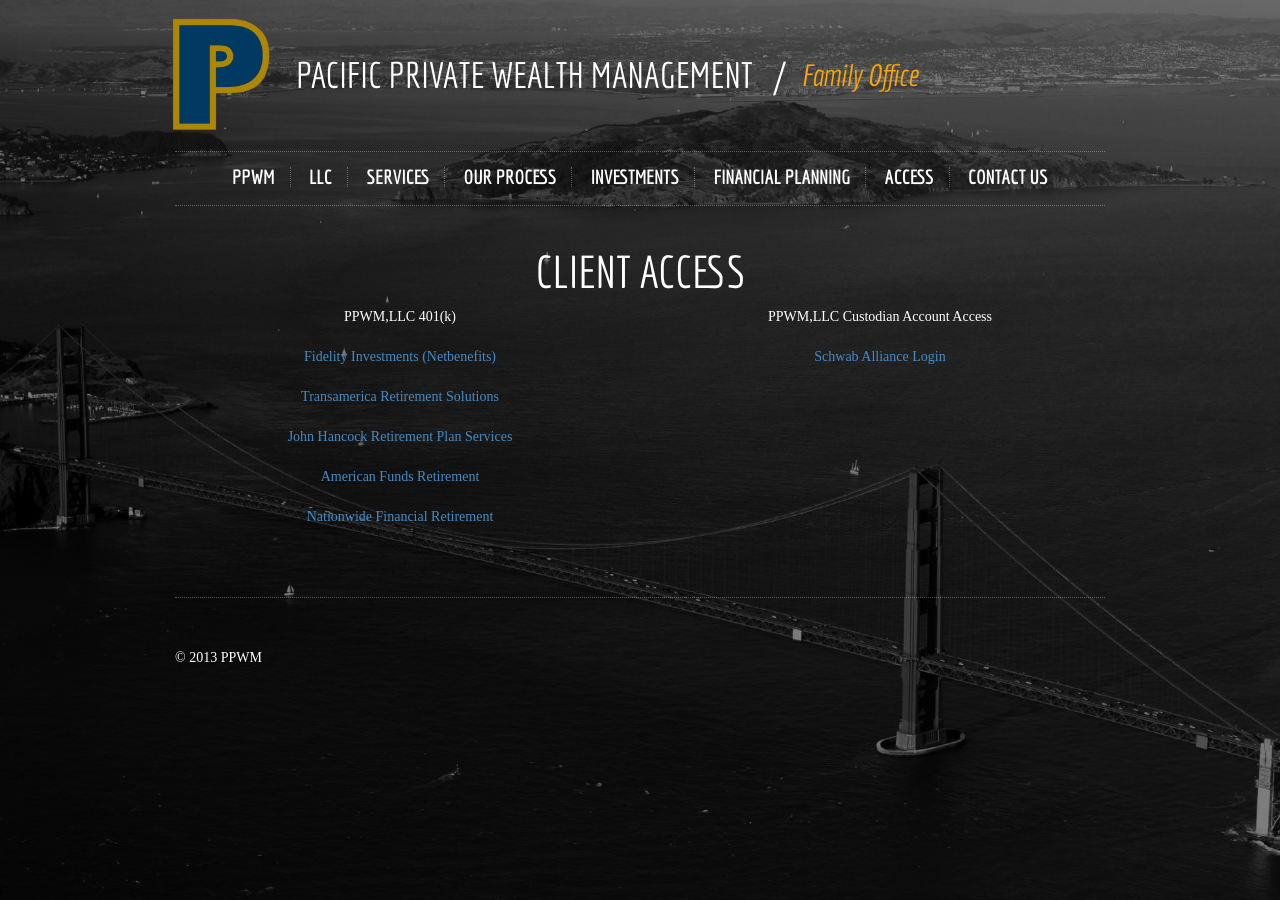
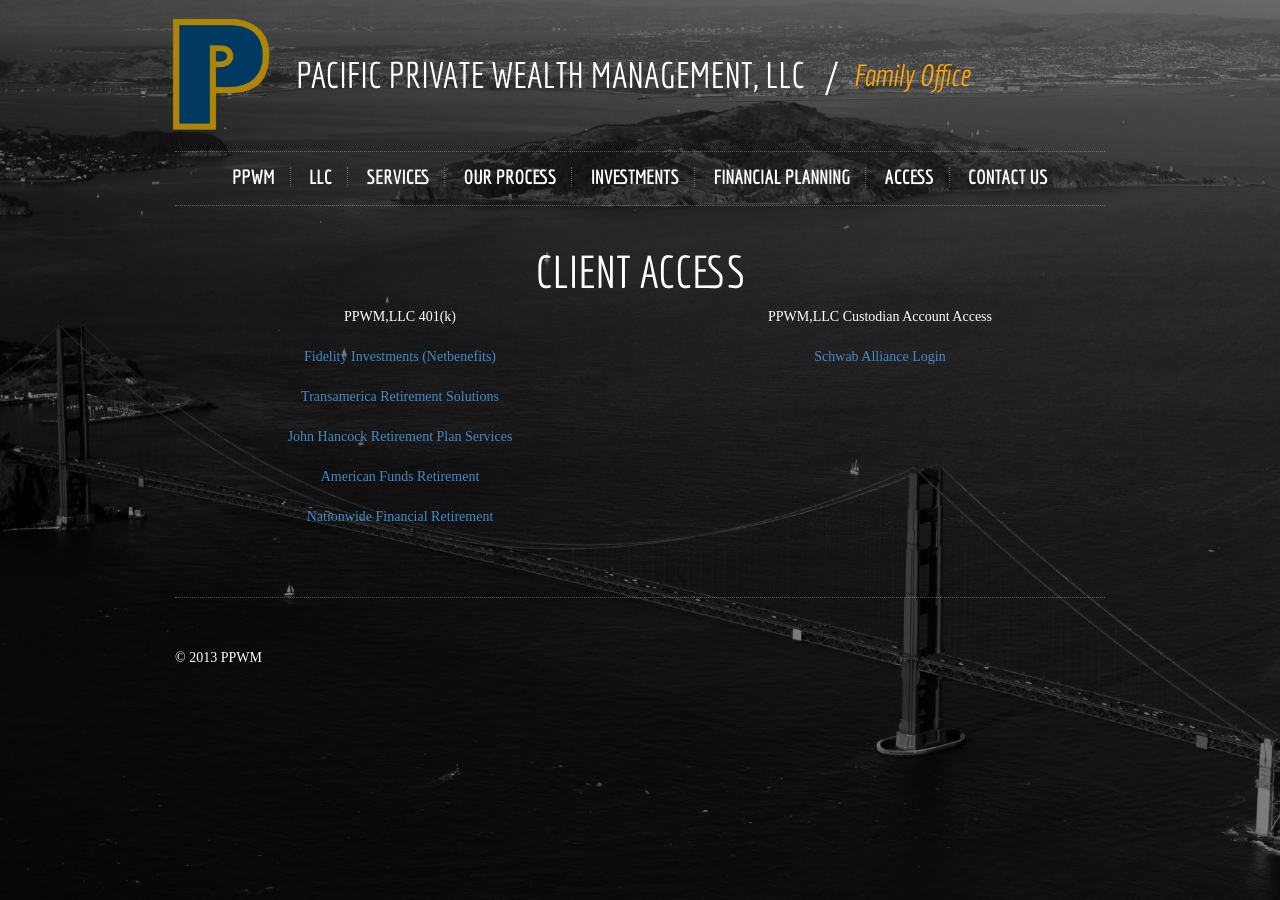
Before and after one commit to obiyankenobi/ppwmllc, a Jekyll site: the page built from access.html, in a window 1280 px wide. Built offline with Jekyll 4.4.1, drawn with Linux system fonts in a browser that asks for light colours; some web fonts are replaced; Markdown is read by kramdown in place of the engine named in the settings; some of the changed lines change nothing that is shown.

Commit message:
Changes to access.html and logo header

```diff
--- a/_includes/header.html
+++ b/_includes/header.html
@@ -33,7 +33,7 @@
             <a href="index.html" class="pull-left">
                 <img src="img/logo.png" height="130">
             </a>
-            <h1 id="title" class="pull-left">Pacific Private Wealth Management</h1>
+            <h1 id="title" class="pull-left">Pacific Private Wealth Management, LLC</h1>
             <h1 id="slash" class="pull-left">/</h1>
             <h2 id="subtitle" class="pull-left">Family Office</h2>
         </div>
--- a/access.html
+++ b/access.html
@@ -52,7 +52,7 @@
                 <h4 class="modal-title">Important Notice</h4>
             </div>
             <div class="modal-body">
-                <p>You are now leaving Pacific Private Wealth Management, LLC website and will be entering the Fidelity Investments website. Fidelity Investments is a registered broker-dealer, and is not affiliated with Pacific Private Wealth Management, LLC or any advisor(s) whose name(s) appear(s) on this website. Pacific Private Wealth Management, LLC is independently owned and operated. Schwab neither endorses nor recommends Pacific Private Wealth Management, LLC, unless you have been referred to us through the Schwab Advisor Network&reg;. Regardless of any referral or recommendation, Schwab does not endorse or recommend the investment strategy of any advisor. Schwab does not review Pacific Private Wealth Management, LLC website(s), and makes no representation regarding information contained in Pacific Private Wealth Management, LLC website, which should not be considered to be either a recommendation by Schwab or a solicitation of any offer to purchase or sell any securities.</p>
+                <p>You are now leaving Pacific Private Wealth Management, LLC website and will be entering the Fidelity Investments (“Fidelity”) website. Fidelity Investments is a registered broker-dealer, and is not affiliated with Pacific Private Wealth Management, LLC or any advisor(s) whose name(s) appear(s) on this website. Pacific Private Wealth Management, LLC is independently owned and operated. Fidelity neither endorses nor recommends Pacific Private Wealth Management, LLC, unless you have been referred to us through the Fidelity Advisor Network&reg;. Regardless of any referral or recommendation, Fidelity does not endorse or recommend the investment strategy of any advisor. Fidelity does not review Pacific Private Wealth Management, LLC website(s), and makes no representation regarding information contained in Pacific Private Wealth Management, LLC website, which should not be considered to be either a recommendation by Fidelity or a solicitation of any offer to purchase or sell any securities.</p>
             </div>
             <div class="modal-footer">
                 <a href="http://netbenefits.com" target="_blank"><button type="button" class="btn btn-primary">Go to Fidelity Investments</button></a>
@@ -71,7 +71,7 @@
                 <h4 class="modal-title">Important Notice</h4>
             </div>
             <div class="modal-body">
-                <p>You are now leaving Pacific Private Wealth Management, LLC website and will be entering the Transamerica Retirement Solutions website. Transamerica Retirement Solutions is a registered broker-dealer, and is not affiliated with Pacific Private Wealth Management, LLC or any advisor(s) whose name(s) appear(s) on this website. Pacific Private Wealth Management, LLC is independently owned and operated. Schwab neither endorses nor recommends Pacific Private Wealth Management, LLC, unless you have been referred to us through the Schwab Advisor Network&reg;. Regardless of any referral or recommendation, Schwab does not endorse or recommend the investment strategy of any advisor. Schwab does not review Pacific Private Wealth Management, LLC website(s), and makes no representation regarding information contained in Pacific Private Wealth Management, LLC website, which should not be considered to be either a recommendation by Schwab or a solicitation of any offer to purchase or sell any securities.</p>
+                <p>You are now leaving Pacific Private Wealth Management, LLC website and will be entering the Transamerica Retirement Solutions (“Transamerica”) website. Transamerica Retirement Solutions is a registered broker-dealer, and is not affiliated with Pacific Private Wealth Management, LLC or any advisor(s) whose name(s) appear(s) on this website. Pacific Private Wealth Management, LLC is independently owned and operated. Transamerica neither endorses nor recommends Pacific Private Wealth Management, LLC. Regardless of any referral or recommendation, Transamerica does not endorse or recommend the investment strategy of any advisor. Transamerica does not review Pacific Private Wealth Management, LLC website(s), and makes no representation regarding information contained in Pacific Private Wealth Management, LLC website, which should not be considered to be either a recommendation by Transamerica or a solicitation of any offer to purchase or sell any securities.</p>
             </div>
             <div class="modal-footer">
                 <a href="https://ta-retirement.com/" target="_blank"><button type="button" class="btn btn-primary">Go to Transamerica Retirement Solutions</button></a>
@@ -90,7 +90,7 @@
                 <h4 class="modal-title">Important Notice</h4>
             </div>
             <div class="modal-body">
-                <p>You are now leaving Pacific Private Wealth Management, LLC website and will be entering the John Hancock Retirement Plan Services website. John Hancock Retirement Plan Services is a registered broker-dealer, and is not affiliated with Pacific Private Wealth Management, LLC or any advisor(s) whose name(s) appear(s) on this website. Pacific Private Wealth Management, LLC is independently owned and operated. Schwab neither endorses nor recommends Pacific Private Wealth Management, LLC, unless you have been referred to us through the Schwab Advisor Network&reg;. Regardless of any referral or recommendation, Schwab does not endorse or recommend the investment strategy of any advisor. Schwab does not review Pacific Private Wealth Management, LLC website(s), and makes no representation regarding information contained in Pacific Private Wealth Management, LLC website, which should not be considered to be either a recommendation by Schwab or a solicitation of any offer to purchase or sell any securities.</p>
+                <p>You are now leaving Pacific Private Wealth Management, LLC website and will be entering the John Hancock Retirement Plan Services (“John Hancock”) website. John Hancock Retirement Plan Services is a registered broker-dealer, and is not affiliated with Pacific Private Wealth Management, LLC or any advisor(s) whose name(s) appear(s) on this website. Pacific Private Wealth Management, LLC is independently owned and operated. John Hancock neither endorses nor recommends Pacific Private Wealth Management, LLC. Regardless of any referral or recommendation, John Hancock does not endorse or recommend the investment strategy of any advisor. John Hancock does not review Pacific Private Wealth Management, LLC website(s), and makes no representation regarding information contained in Pacific Private Wealth Management, LLC website, which should not be considered to be either a recommendation by John Hancock or a solicitation of any offer to purchase or sell any securities.</p>
             </div>
             <div class="modal-footer">
                 <a href="https://www.jhancockpensions.com" target="_blank"><button type="button" class="btn btn-primary">Go to John Hancock Retirement Plan Services</button></a> </div>
@@ -108,7 +108,7 @@
                 <h4 class="modal-title">Important Notice</h4>
             </div>
             <div class="modal-body">
-                <p>You are now leaving Pacific Private Wealth Management, LLC website and will be entering the American Funds Retirement website. American Funds Retirement is a registered broker-dealer, and is not affiliated with Pacific Private Wealth Management, LLC or any advisor(s) whose name(s) appear(s) on this website. Pacific Private Wealth Management, LLC is independently owned and operated. Schwab neither endorses nor recommends Pacific Private Wealth Management, LLC, unless you have been referred to us through the Schwab Advisor Network&reg;. Regardless of any referral or recommendation, Schwab does not endorse or recommend the investment strategy of any advisor. Schwab does not review Pacific Private Wealth Management, LLC website(s), and makes no representation regarding information contained in Pacific Private Wealth Management, LLC website, which should not be considered to be either a recommendation by Schwab or a solicitation of any offer to purchase or sell any securities.</p>
+                <p>You are now leaving Pacific Private Wealth Management, LLC website and will be entering the American Funds Retirement (“American Funds”) website. American Funds Retirement is a registered broker-dealer, and is not affiliated with Pacific Private Wealth Management, LLC or any advisor(s) whose name(s) appear(s) on this website. Pacific Private Wealth Management, LLC is independently owned and operated. American Funds neither endorses nor recommends Pacific Private Wealth Management, LLC. Regardless of any referral or recommendation, American Funds does not endorse or recommend the investment strategy of any advisor. American Funds does not review Pacific Private Wealth Management, LLC website(s), and makes no representation regarding information contained in Pacific Private Wealth Management, LLC website, which should not be considered to be either a recommendation by American Funds or a solicitation of any offer to purchase or sell any securities.</p>
             </div>
             <div class="modal-footer">
                 <a href="https://americanfunds.retirementpartner.com" target="_blank"><button type="button" class="btn btn-primary">Go to American Funds Retirement</button></a> </div>
@@ -126,7 +126,7 @@
                 <h4 class="modal-title">Important Notice</h4>
             </div>
             <div class="modal-body">
-                <p>You are now leaving Pacific Private Wealth Management, LLC website and will be entering the Nationwide Financial Retirement website. Nationwide Financial Retirement is a registered broker-dealer, and is not affiliated with Pacific Private Wealth Management, LLC or any advisor(s) whose name(s) appear(s) on this website. Pacific Private Wealth Management, LLC is independently owned and operated. Schwab neither endorses nor recommends Pacific Private Wealth Management, LLC, unless you have been referred to us through the Schwab Advisor Network&reg;. Regardless of any referral or recommendation, Schwab does not endorse or recommend the investment strategy of any advisor. Schwab does not review Pacific Private Wealth Management, LLC website(s), and makes no representation regarding information contained in Pacific Private Wealth Management, LLC website, which should not be considered to be either a recommendation by Schwab or a solicitation of any offer to purchase or sell any securities.</p>
+                <p>You are now leaving Pacific Private Wealth Management, LLC website and will be entering Nationwide Financial Retirement (“Nationwide”) website. Nationwide Financial Retirement is a registered broker-dealer, and is not affiliated with Pacific Private Wealth Management, LLC or any advisor(s) whose name(s) appear(s) on this website. Pacific Private Wealth Management, LLC is independently owned and operated. Nationwide neither endorses nor recommends Pacific Private Wealth Management, LLC. Regardless of any referral or recommendation, Nationwide does not endorse or recommend the investment strategy of any advisor. Nationwide does not review Pacific Private Wealth Management, LLC website(s), and makes no representation regarding information contained in Pacific Private Wealth Management, LLC website, which should not be considered to be either a recommendation by Nationwide or a solicitation of any offer to purchase or sell any securities.</p>
             </div>
             <div class="modal-footer">
                 <a href="http://www.nationwide.com/retirement-plan-services.jsp" target="_blank"><button type="button" class="btn btn-primary">Go to Nationwide Financial Retirement</button></a> </div>
```
